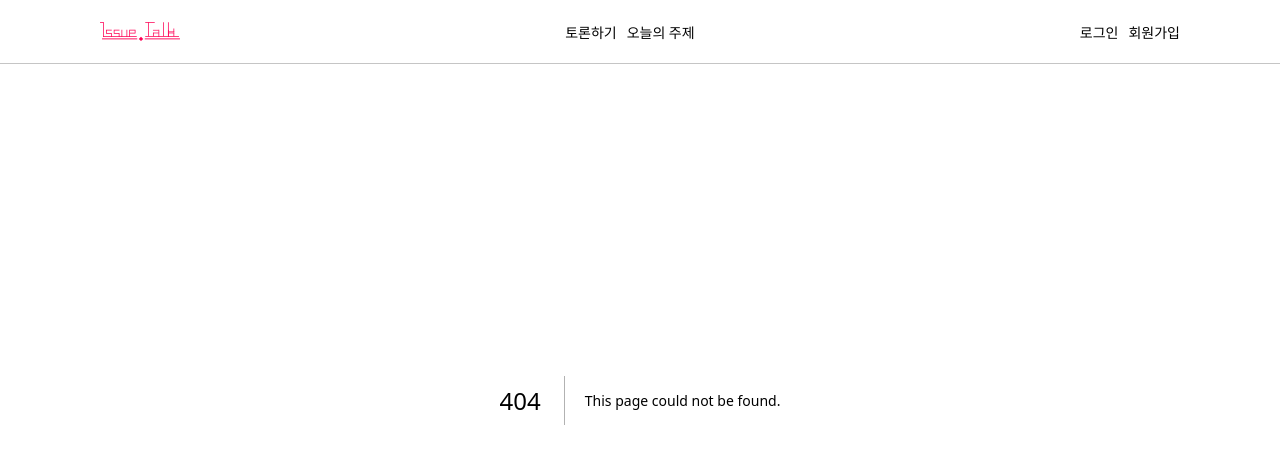
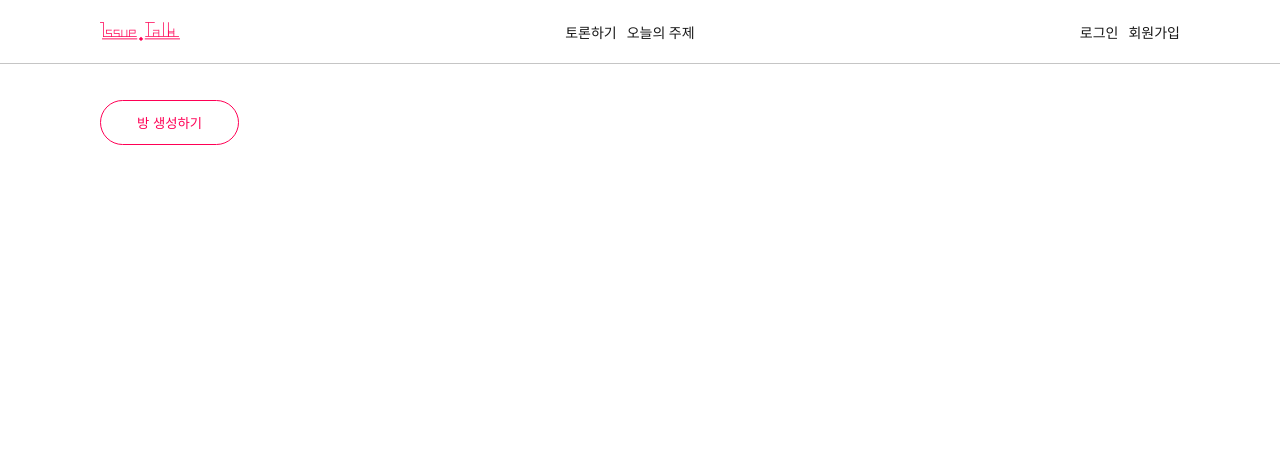
Before and after one commit to 2025IssueTalk/lssue_front, a Next.js app: page /discussion in a window 1280 px wide. Before the commit this address had no page. Shown: the top 464 px of the page. Built offline with nearby package versions, Linux system fonts and the light colour scheme; a web font is replaced by a local one.

Commit message:
feat :: create

```diff
--- a/src/app/components/common/header.tsx
+++ b/src/app/components/common/header.tsx
@@ -1,13 +1,15 @@
 'use client'
 import styled from "@emotion/styled"
+import { useRouter } from "next/navigation"
+const Header = () => {
 
-const Header = () => {
+    const router = useRouter();
     return(
     <HeaderLayout>
         <Logo src="/svg/logo.svg"/>
 
         <Routers>
-            <RouterText>토론하기</RouterText>
+            <RouterText onClick={() => {router.push("/discussion")} }>토론하기</RouterText>
             <RouterText>오늘의 주제</RouterText>
         </Routers>
 
--- /dev/null
+++ b/src/app/discussion/page.tsx
@@ -0,0 +1,45 @@
+'use client'
+import styled from "@emotion/styled"
+import { useRouter , usePathname } from "next/navigation"
+
+const Discussion = () => {
+
+    const router = useRouter();
+    const path = usePathname();
+    return(
+        <DiscussionLayout>
+            <ButtonBox>
+            <RoomCreateButton onClick={() => {router.push(`${path}/create`)}}>방 생성하기</RoomCreateButton>
+            </ButtonBox>
+
+        </DiscussionLayout>
+    )
+
+}
+
+export default Discussion;
+
+const DiscussionLayout = styled.div`
+  width : 100%;
+  padding : 100px;
+  height : 100vh;
+  display : flex;
+  flex-direction : row;
+  align-items : center;
+  justify-content : center;
+  gap : 12vw;
+`
+
+const RoomCreateButton = styled.button`
+  background-color : white;
+  color : #FF0055;
+  border : 1px solid #FF0055;
+  padding : 12px 36px;
+  border-radius : 25px;
+`
+
+const ButtonBox = styled.div`
+  width : 100%;
+  height : 100%;
+
+`
```
Also changed, not shown: src/app/discussion/create/page.tsx (added, +43 -0 lines).
